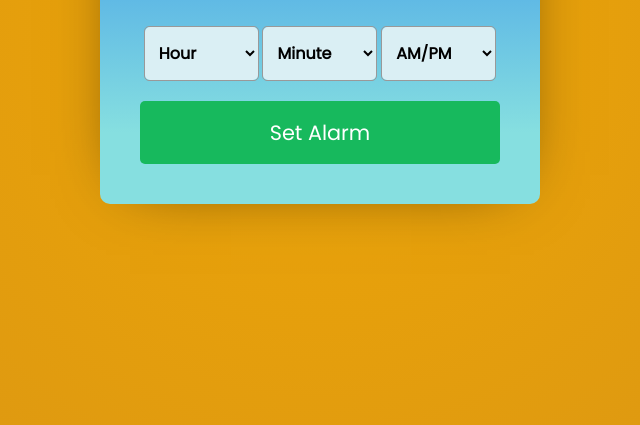
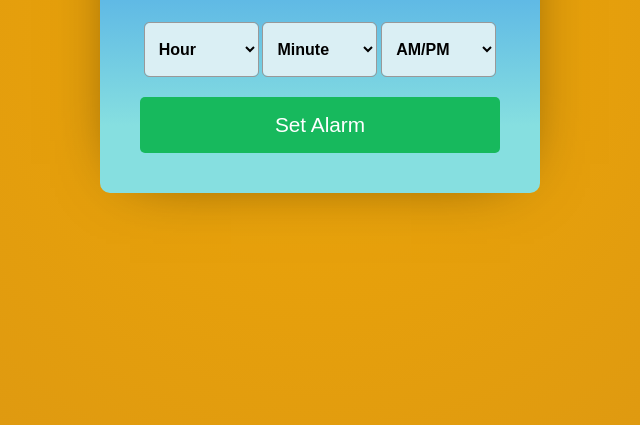
Before and after one commit to RamesKumar/Alarm-clock-Project1, a plain HTML site: page index.html in a window 1280 px wide. Shown: the part 375-800 px from the top of the page, without its empty margins (320-960 px from the left). Drawn offline with Linux system fonts and the light colour scheme.

Commit message:
new changes

```diff
--- a/Style.css
+++ b/Style.css
@@ -1,4 +1,3 @@
-@import url("https://fonts.googleapis.com/css2?family=Poppins&display=swap");
 * {
   margin: 0;
   padding: 0;
```
